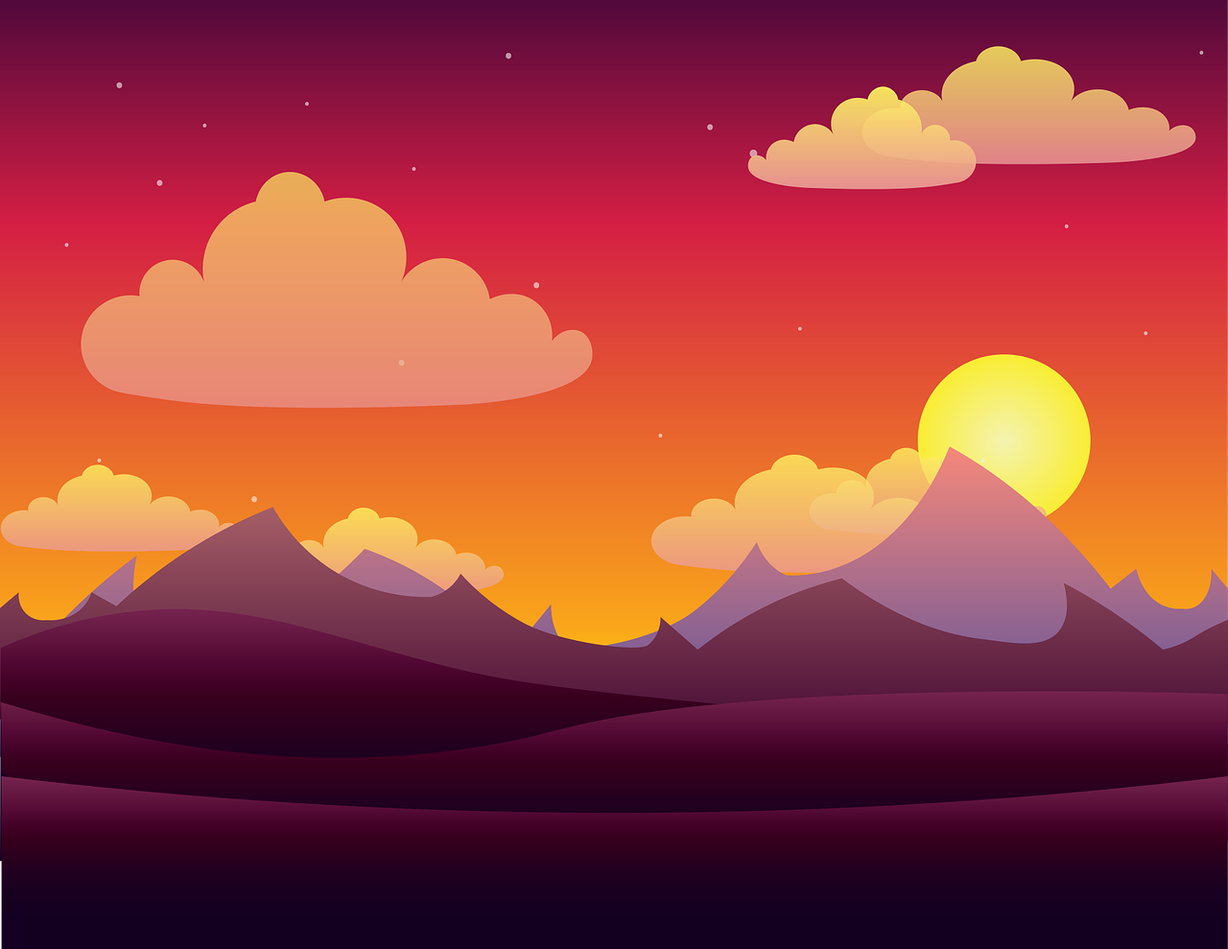
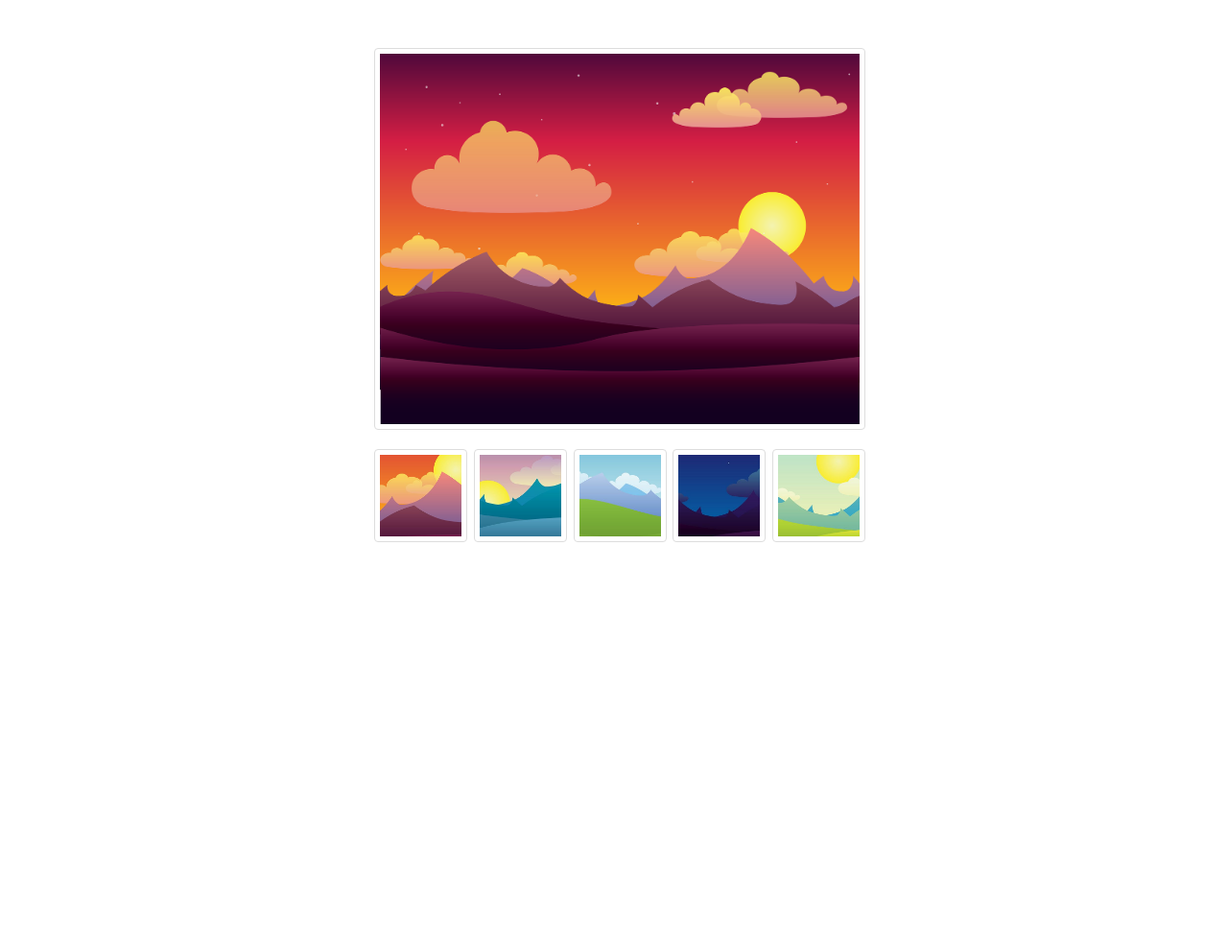
Before and after one commit to yurez91/js_task-gallery-DOM, a website: page src/index.html in a window 1280 px wide. Shown: the top 989 px of the page at 96% size. After the commit the page ends 800 px from the top, so only its background shows below. Drawn offline with nearby package versions, Linux system fonts and the light colour scheme; files that its build step writes are made by us from their sources.

Commit message:
Solution

```diff
--- a/src/scripts/main.js
+++ b/src/scripts/main.js
@@ -1,3 +1,14 @@
 'use strict';
 
-console.log('hello mate academy!');
+const largeImg = document.querySelector('#largeImg');
+const listOfImg = document.querySelector('.gallery__list');
+
+function clickChange(arg) {
+  arg.preventDefault();
+
+  if (arg.target.tagName === 'IMG') {
+    largeImg.src = arg.target.closest('a').href;
+  }
+}
+
+listOfImg.addEventListener('click', clickChange);
--- a/src/styles/main.scss
+++ b/src/styles/main.scss
@@ -6,3 +6,37 @@ body {
   margin: 0;
   padding: 0;
 }
+
+.gallery {
+  display: flex;
+  flex-direction: column;
+  max-width: 500px;
+  margin: 50px auto;
+
+  &__img {
+    border: 1px solid #ddd;
+    border-radius: 4px;
+    padding: 5px;
+    width: 100%;
+  }
+
+  &__list {
+    display: flex;
+    justify-content: space-between;
+    list-style: none;
+    padding: 0;
+  }
+
+  &__thumb {
+    transition: box-shadow 0.4s;
+
+    &:hover {
+      box-shadow: 0 0 3px 1px gray;
+    }
+  }
+}
+
+.list-item {
+  height: 100%;
+  flex-basis: 17%;
+}
```
Also changed, not shown: README.md.
